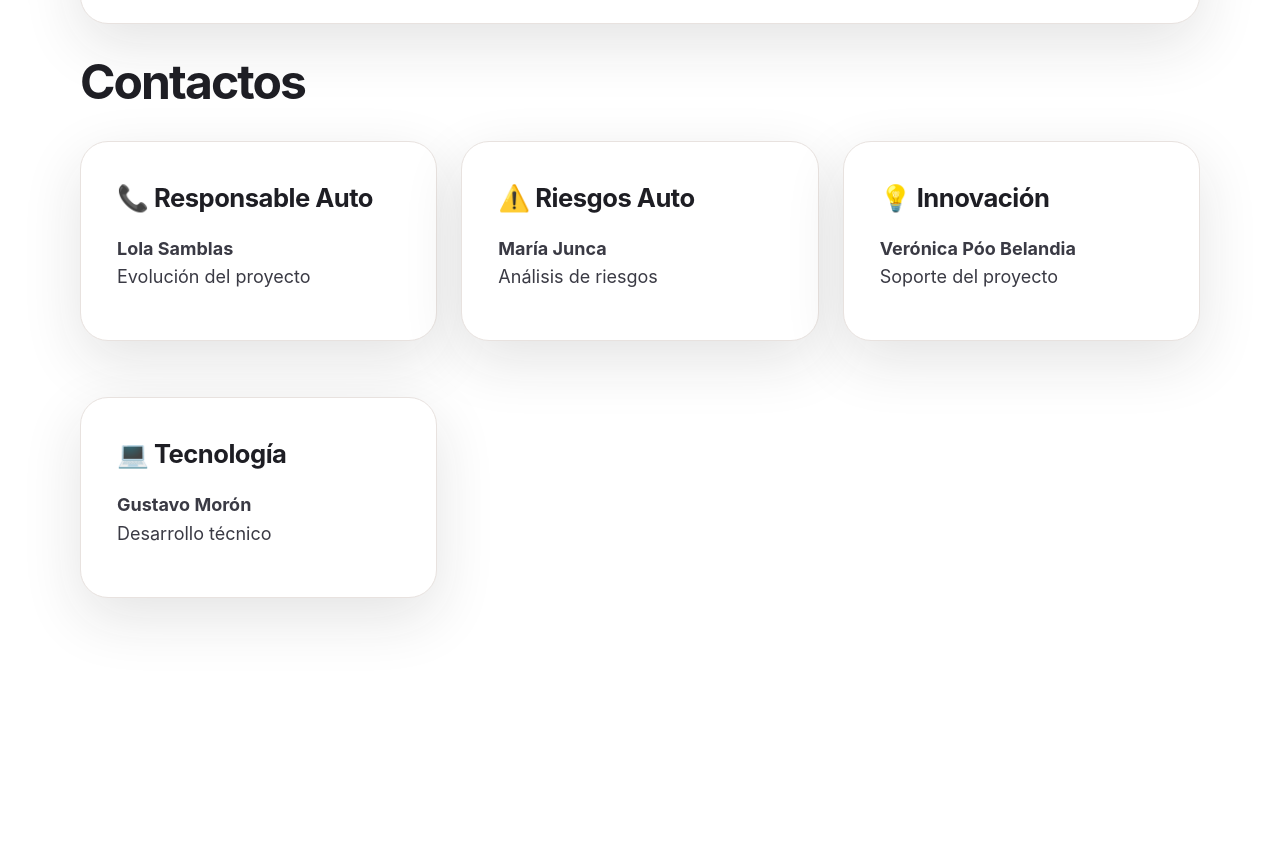
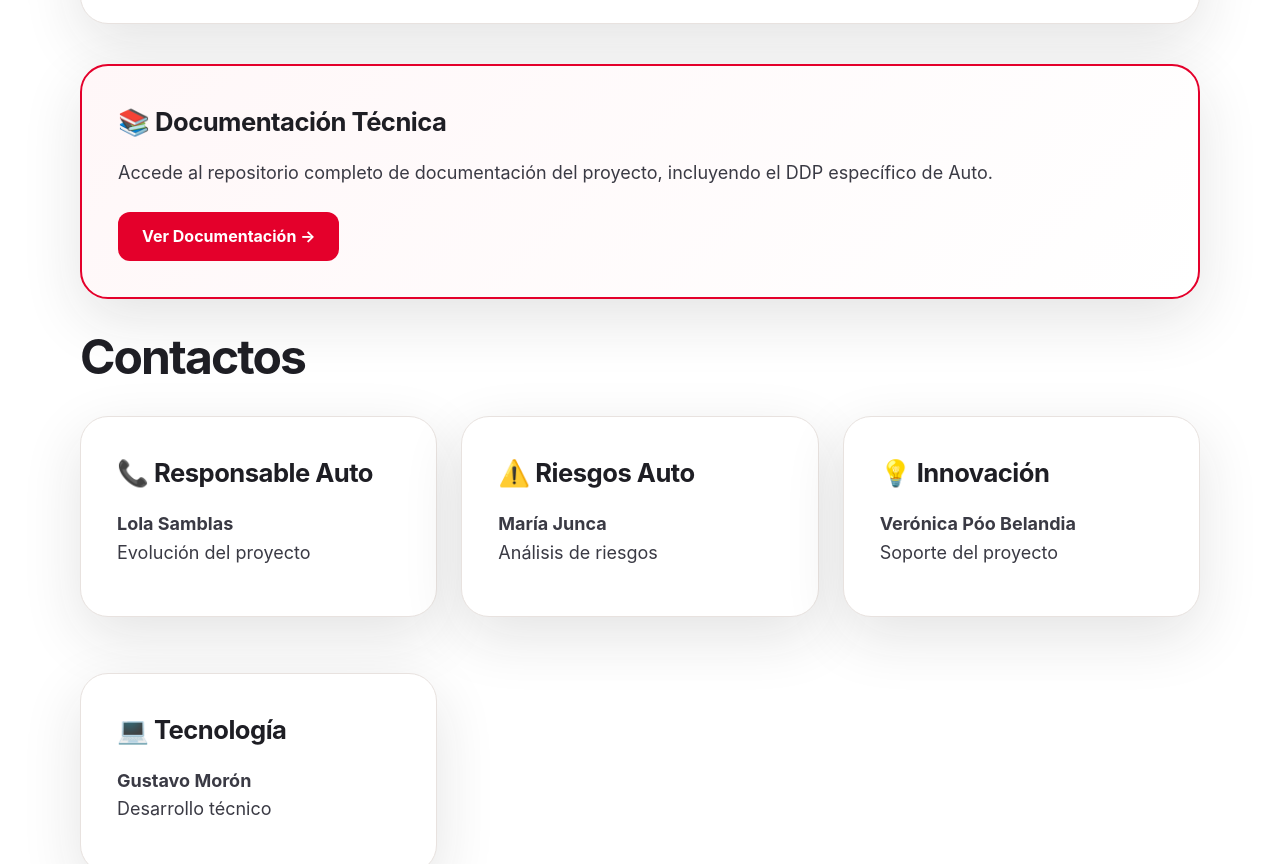
Before and after one commit to Vpoobel/labour-check, a plain HTML site: page auto.html in a window 1280 px wide. Shown: the part 1778-2642 px from the top of the page. Before the commit the page ends 2488 px from the top, so only its background shows below. Drawn offline with Linux system fonts and the light colour scheme.

Commit message:
Actualizar auto.html

```diff
--- a/auto.html
+++ b/auto.html
@@ -100,6 +100,12 @@ h3{font-size:clamp(24px,2.5vw,32px);margin:0 0 16px;letter-spacing:-.02em}
     </ul>
   </div>
 
+  <div class="card" style="background:linear-gradient(135deg,#fff7f8 0%,#fff 100%);border:2px solid var(--red);margin-top:40px">
+    <h3>📚 Documentación Técnica</h3>
+    <p style="margin:16px 0">Accede al repositorio completo de documentación del proyecto, incluyendo el DDP específico de Auto.</p>
+    <a href="documentacion.html" style="display:inline-block;background:var(--red);color:#fff;padding:12px 24px;border-radius:12px;text-decoration:none;font-weight:700;margin-top:8px">Ver Documentación →</a>
+  </div>
+
   <h2>Contactos</h2>
   <div class="grid">
     <div class="card">
```
